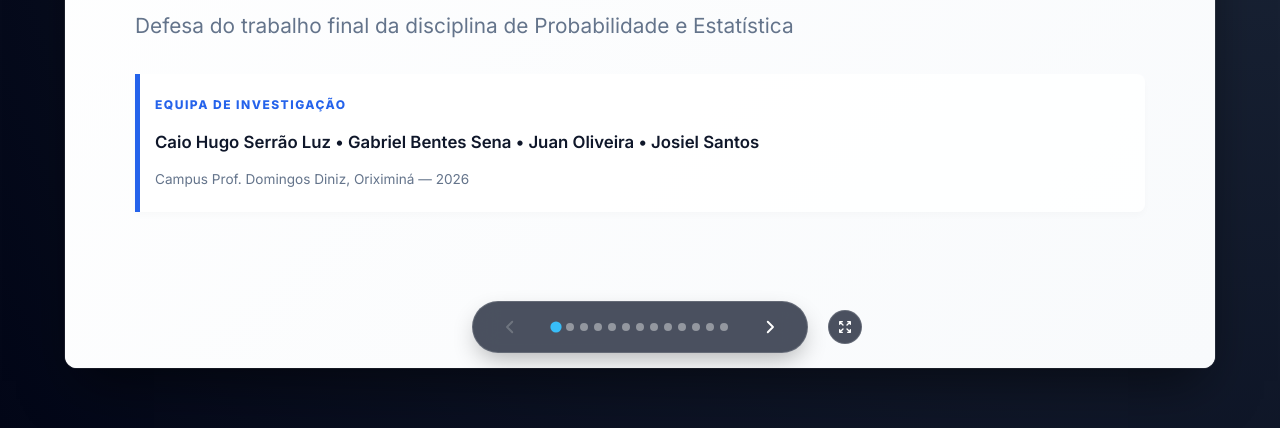
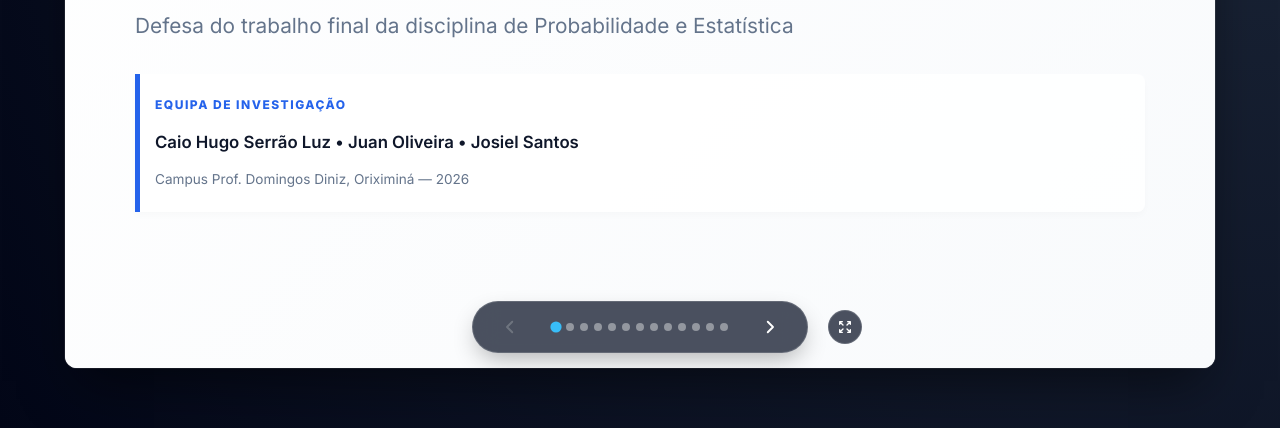
Before and after one commit to CaioHugoProjects/Apresente-es, a plain HTML site: page index.html in a window 1280 px wide. Shown: the part 372-800 px from the top of the page. Drawn offline with nearby package versions, Linux system fonts and the light colour scheme.

Commit message:
Update index.html

```diff
--- a/index.html
+++ b/index.html
@@ -119,7 +119,7 @@
       <p style="font-size: 1.3em; color: var(--text-muted); font-weight: 400; max-width: 800px;">Defesa do trabalho final da disciplina de Probabilidade e Estatística</p>
       <div class="author-info">
         <p style="color: var(--accent-color); text-transform: uppercase; font-size: 0.75em; font-weight: 800; letter-spacing: 1.5px; margin-bottom: 4px;">Equipa de Investigação</p>
-        <p style="font-weight: 600; font-size: 1.05em; margin-bottom: 2px; color: var(--primary-color);">Caio Hugo Serrão Luz &bull; Gabriel Bentes Sena &bull; Juan Oliveira &bull; Josiel Santos</p>
+        <p style="font-weight: 600; font-size: 1.05em; margin-bottom: 2px; color: var(--primary-color);">Caio Hugo Serrão Luz &bull; Juan Oliveira &bull; Josiel Santos</p>
         <p style="font-size: 0.85em; color: var(--text-muted);">Campus Prof. Domingos Diniz, Oriximiná &mdash; 2026</p>
       </div>
     </div>
```
